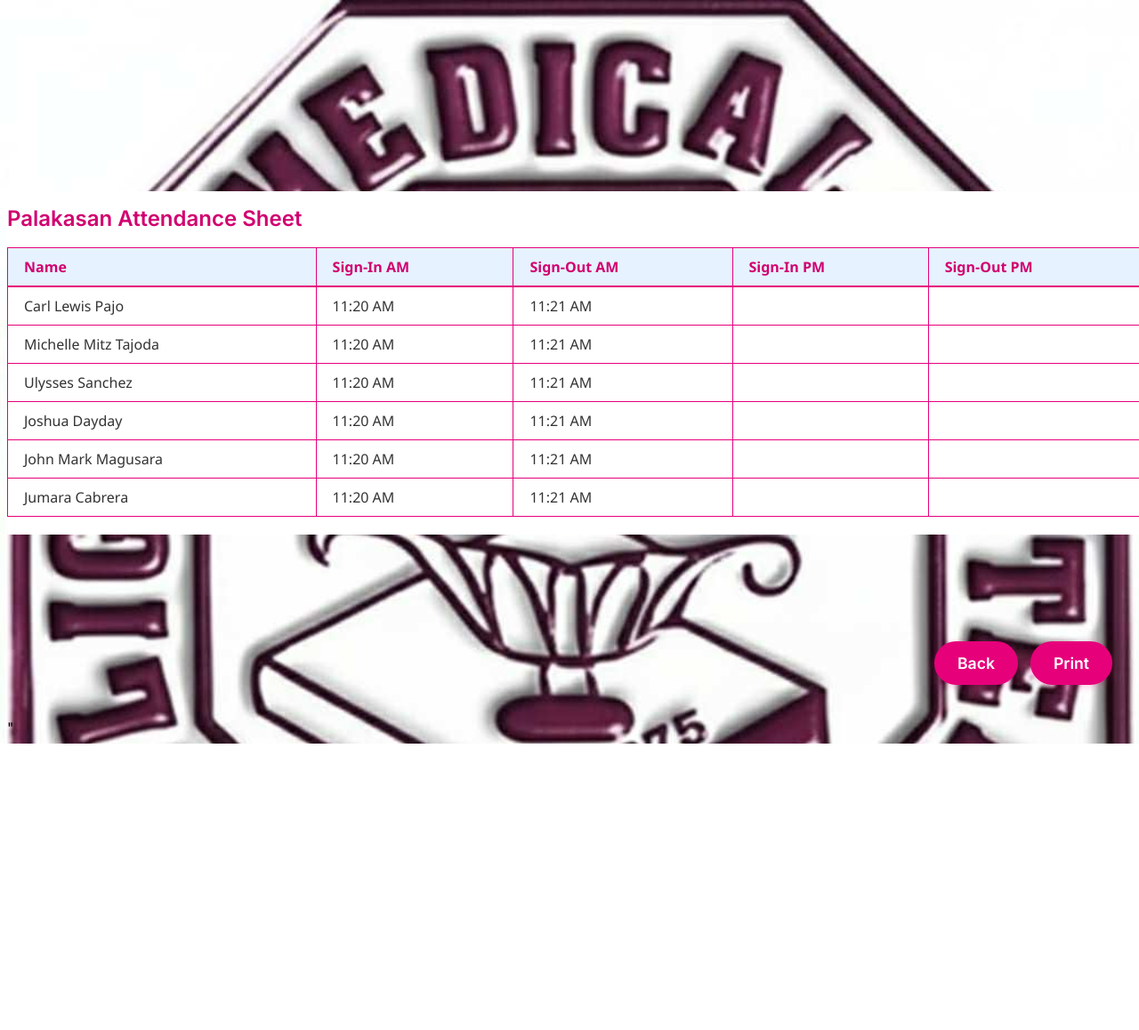
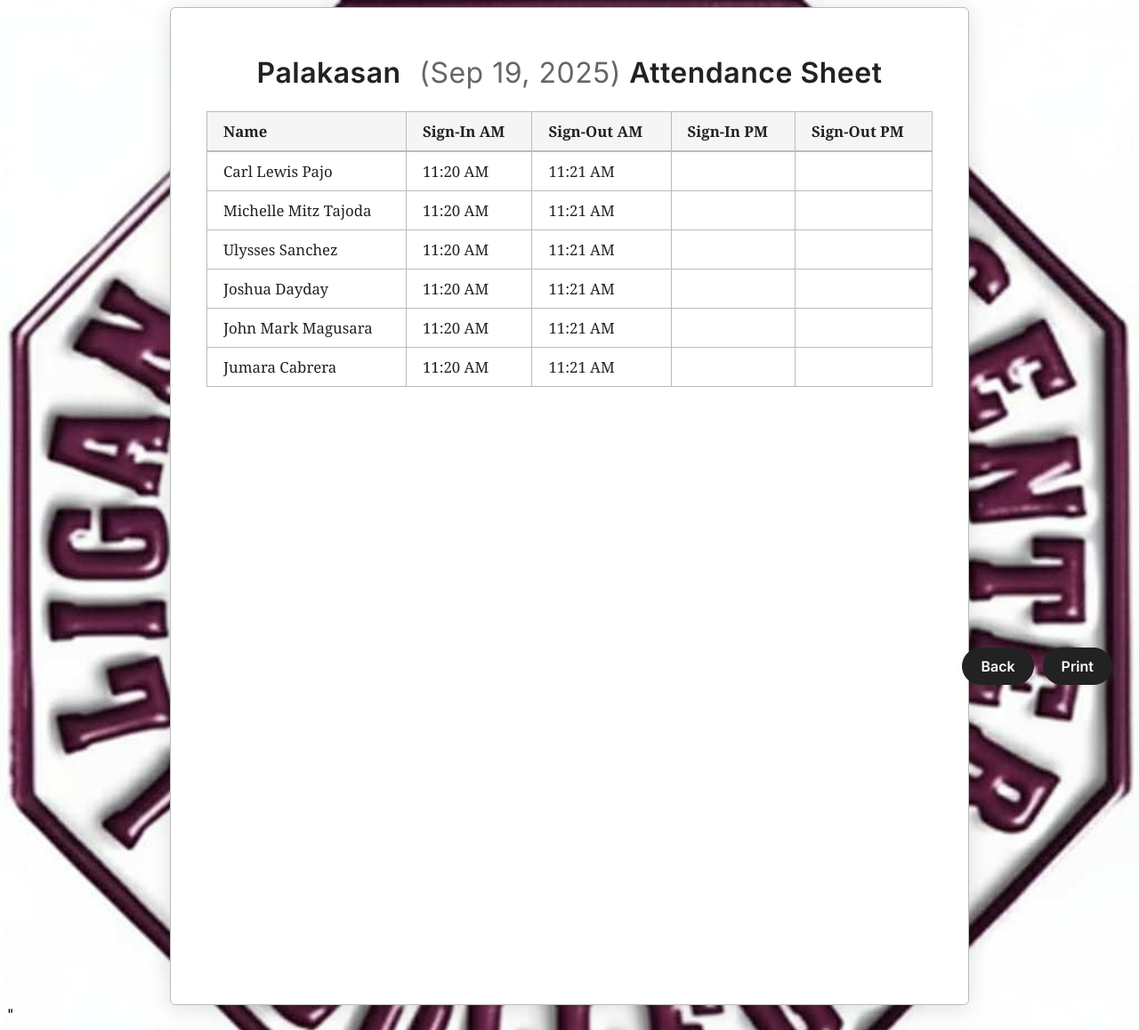
Before and after one commit to roldfox12/barcode_event_attendance_system, a Django app: page /attendance/print_attendance_sheet/27/ in a window 1280 px wide. Shown: the whole page at 89% size. Before the commit the page ends 836 px from the top, so only its background shows below. Run offline with Django 4.2, Linux system fonts and the light colour scheme; data comes from the database, SQL or seed files in the repository; both versions use the stored data as it was after the commit.

Commit message:
fixed print attendance sheet

```diff
--- a/attendance/templates/barcode_scanner.html
+++ b/attendance/templates/barcode_scanner.html
@@ -213,10 +213,7 @@
                 <span class="recent-log-name">{{ log.attendee.name }}</span>
                 <span class="recent-log-event">{{ log.event.name }}</span>
                 <span class="recent-log-time">
-                    {% if log.sign_in_am %}In AM: {{ log.sign_in_am|date:"M d, h:i A" }}<br>{% endif %}
-                    {% if log.sign_out_am %}Out AM: {{ log.sign_out_am|date:"M d, h:i A" }}<br>{% endif %}
-                    {% if log.sign_in_pm %}In PM: {{ log.sign_in_pm|date:"M d, h:i A" }}<br>{% endif %}
-                    {% if log.sign_out_pm %}Out PM: {{ log.sign_out_pm|date:"M d, h:i A" }}{% endif %}
+                    {{ log.action }}: {{ log.timestamp|date:"M d, h:i A" }}
                 </span>
             </li>
             {% empty %}
--- a/attendance/templates/events_list.html
+++ b/attendance/templates/events_list.html
@@ -46,7 +46,9 @@
         {% for event in events %}
         <tr>
             <td style="padding:8px; border:1px solid #e6007a;">
-                <a href="{% url 'attendance_sheet' event.id %}" style="color:#e6007a; text-decoration:underline; font-weight:600;">{{ event.name }}</a>
+                <a href="{% url 'attendance_sheet' event.id %}" style="color:#e6007a; text-decoration:underline; font-weight:600;">
+                    {{ event.name }}
+                </a>
             </td>
             <td style="padding:8px; border:1px solid #e6007a;">
                 {% if event.college %}
--- a/attendance/templates/print_attendance_sheet.html
+++ b/attendance/templates/print_attendance_sheet.html
@@ -3,61 +3,68 @@
 <style>
 .print-sheet {
     background: #fff;
-    border-radius: 0;
-    box-shadow: none;
-    padding: 0;
+    border-radius: 6px;
+    box-shadow: 0 4px 24px #2222;
+    padding: 32px 40px;
+    margin: 0 auto 0 auto; /* was: margin: 32px auto 0 auto; */
+    max-width: 8.5in;
+    width: 8.5in;
+    min-height: 11in;
     margin: 0 auto;
-    max-width: 100vw;
-    width: 100vw;
-    font-family: 'Segoe UI', Arial, sans-serif;
+    font-family: 'Georgia', 'Times New Roman', serif;
+    border: 1.5px solid #bbb;
 }
 .print-sheet h1 {
-    color: #d1006f;
-    font-size: 1.5rem;
-    font-weight: bold;
-    margin-bottom: 18px;
-    text-align: left;
+    color: #222;
+    font-size: 2rem;
+    font-family: 'Georgia', 'Times New Roman', serif;
+    font-weight: 700;
+    margin-bottom: 24px;
+    text-align: center;
+    letter-spacing: 0.5px;
 }
 .print-sheet table {
     border-collapse: collapse;
     width: 100%;
-    font-size: 1rem;
+    font-size: 1.05rem;
     background: #fff;
+    font-family: 'Georgia', 'Times New Roman', serif;
 }
 .print-sheet th, .print-sheet td {
-    border: 1.5px solid #e6007a;
+    border: 1px solid #bbb;
     padding: 10px 18px;
     text-align: left;
 }
 .print-sheet th {
-    background: #e6f2ff;
-    color: #d1006f;
-    font-weight: bold;
-    border-bottom: 2.5px solid #e6007a;
+    background: #f5f5f5;
+    color: #222;
+    font-weight: 700;
+    border-bottom: 2px solid #bbb;
+    font-size: 1.05rem;
 }
 .print-sheet td {
     background: #fff;
-    color: #333;
+    color: #222;
 }
 .back-btn {
     display: inline-block;
     background: #fff;
-    color: #e6007a;
-    border: 2px solid #e6007a;
-    border-radius: 8px;
-    padding: 10px 26px;
+    color: #222;
+    border: 1.5px solid #bbb;
+    border-radius: 4px;
+    padding: 8px 22px;
     font-size: 1rem;
     font-weight: 500;
     text-decoration: none;
     transition: background 0.2s, color 0.2s, border-color 0.2s, box-shadow 0.2s;
-    box-shadow: 0 2px 8px #e6007a11;
+    box-shadow: 0 2px 8px #bbb2;
     margin: 0;
 }
 .back-btn:hover {
-    background: #e6007a;
+    background: #222;
     color: #fff;
-    border-color: #d1006f;
-    box-shadow: 0 4px 16px #e6007a33;
+    border-color: #222;
+    box-shadow: 0 4px 16px #bbb4;
 }
 .floater-btn-group {
     position: fixed;
@@ -65,36 +72,41 @@
     right: 30px;
     z-index: 1000;
     display: flex;
-    gap: 14px;
+    gap: 10px;
 }
 .floater-btn-group .back-btn, .floater-btn-group .print-btn {
-    background: #e6007a;
+    background: #222;
     color: #fff;
-    border: 2px solid #e6007a;
-    border-radius: 50px;
-    padding: 12px 24px;
-    font-size: 1.1rem;
+    border: 1.5px solid #222;
+    border-radius: 24px;
+    padding: 10px 20px;
+    font-size: 1rem;
     font-weight: 600;
-    box-shadow: 0 2px 8px #e6007a33;
+    box-shadow: 0 2px 8px #bbb2;
     transition: background 0.2s, color 0.2s, border-color 0.2s, box-shadow 0.2s;
 }
 .floater-btn-group .back-btn:hover, .floater-btn-group .print-btn:hover {
     background: #fff;
-    color: #e6007a;
-    border-color: #e6007a;
-    box-shadow: 0 4px 16px #e6007a33;
+    color: #222;
+    border-color: #222;
+    box-shadow: 0 4px 16px #bbb4;
 }
 @media print {
+    @page {
+        margin: 0;
+    }
     body, html {
         background: #fff !important;
     }
     .print-sheet {
         box-shadow: none !important;
         border-radius: 0 !important;
-        padding: 0 !important;
-        margin: 0 !important;
-        width: 100vw !important;
-        max-width: 100vw !important;
+        padding: 0.5in !important;
+        margin: 0 auto !important;
+        width: 8.5in !important;
+        max-width: 8.5in !important;
+        min-height: 11in !important;
+        border: none !important;
     }
     .print-btn, .back-btn {
         display: none !important;
@@ -105,7 +117,13 @@
 }
 </style>
 <div class="print-sheet">
-    <h1>{{ event.name }} Attendance Sheet</h1>
+    <h1>
+        {{ event.name }}
+        <span style="color:#666; font-size:1em; font-weight:normal; margin-left:12px;">
+            ({{ event.date|date:"M j, Y" }})
+        </span>
+        Attendance Sheet
+    </h1>
     <table>
         <thead>
             <tr>
@@ -134,6 +152,6 @@
     <button type="button" class="back-btn print-btn" onclick="window.print()">Print</button>
 </div>
 <script>
-// Remove auto-print on load, use button instead
+    // Remove auto-print on load, use button instead
 </script>
 {% endblock %}
--- a/attendance/views.py
+++ b/attendance/views.py
@@ -452,9 +452,6 @@ def edit_student(request, student_id):
             return redirect('students_list')
     return render(request, 'edit_student.html', {'student': student, 'colleges': colleges})
 
-    return render(request, 'edit_student.html', {'student': student})
-
-
 @login_required
 @user_passes_test(lambda u: u.is_superuser)
 def edit_event(request, event_id):
@@ -561,8 +558,6 @@ def edit_attendance(request, attendance_id):
     # Always return a response for GET or any non-POST
     return render(request, 'edit_attendance.html', {'attendance': attendance})
 
-
-
 def add_college(request):
     if request.method == 'POST':
         name = request.POST.get('name')
@@ -650,37 +645,45 @@ def barcode_scanner(request):
             error_message = "ID is not registered."
         barcode_id = ''
 
-    # Update recent_attendance to use the latest of the four timestamps
+    # After processing POST, build a flat list of attendance actions
     from django.db.models.functions import Greatest
-    recent_attendance = Attendance.objects.annotate(
-        latest_time=Greatest(
-            F('sign_in_am'),
-            F('sign_out_am'),
-            F('sign_in_pm'),
-            F('sign_out_pm'),
-            output_field=DateTimeField()
-        )
-    ).filter(
+    attendance_qs = Attendance.objects.select_related('attendee', 'event').filter(
         Q(sign_in_am__isnull=False) | Q(sign_out_am__isnull=False) | Q(sign_in_pm__isnull=False) | Q(sign_out_pm__isnull=False)
-    ).order_by('-latest_time')[:10]
+    )
 
-    # Move the just-scanned attendance to the top if available
-    if request.method == 'POST' and selected_event_id and barcode_id == '':
-        # barcode_id is cleared after processing, so get it from POST
-        last_barcode_id = request.POST.get('barcode_id', '')
-        last_event_id = selected_event_id
-        if last_barcode_id and last_event_id:
-            try:
-                last_attendee = Attendee.objects.get(barcode_id=last_barcode_id)
-                last_event = Event.objects.get(id=last_event_id)
-                last_attendance = Attendance.objects.filter(attendee=last_attendee, event=last_event).first()
-                if last_attendance:
-                    # Remove if already in the list, then insert at top
-                    recent_attendance = [a for a in recent_attendance if a.id != last_attendance.id]
-                    recent_attendance = [last_attendance] + list(recent_attendance)
-                    recent_attendance = recent_attendance[:10]
-            except Exception:
-                pass
+    recent_logs = []
+    for att in attendance_qs:
+        if att.sign_in_am:
+            recent_logs.append({
+                'attendee': att.attendee,
+                'event': att.event,
+                'action': 'In AM',
+                'timestamp': att.sign_in_am,
+            })
+        if att.sign_out_am:
+            recent_logs.append({
+                'attendee': att.attendee,
+                'event': att.event,
+                'action': 'Out AM',
+                'timestamp': att.sign_out_am,
+            })
+        if att.sign_in_pm:
+            recent_logs.append({
+                'attendee': att.attendee,
+                'event': att.event,
+                'action': 'In PM',
+                'timestamp': att.sign_in_pm,
+            })
+        if att.sign_out_pm:
+            recent_logs.append({
+                'attendee': att.attendee,
+                'event': att.event,
+                'action': 'Out PM',
+                'timestamp': att.sign_out_pm,
+            })
+
+    # Sort all logs by timestamp descending and take the top 10
+    recent_logs = sorted(recent_logs, key=lambda x: x['timestamp'], reverse=True)[:10]
 
     return render(request, 'barcode_scanner.html', {
         'events': events,
@@ -689,7 +692,7 @@ def barcode_scanner(request):
         'selected_event_id': selected_event_id,
         'barcode_id': barcode_id,
         'action': action,
-        'recent_attendance': recent_attendance,
+        'recent_attendance': recent_logs,
     })
 
 def view_attendance_sheet(request):
```
Also changed, not shown: db.sqlite3.
